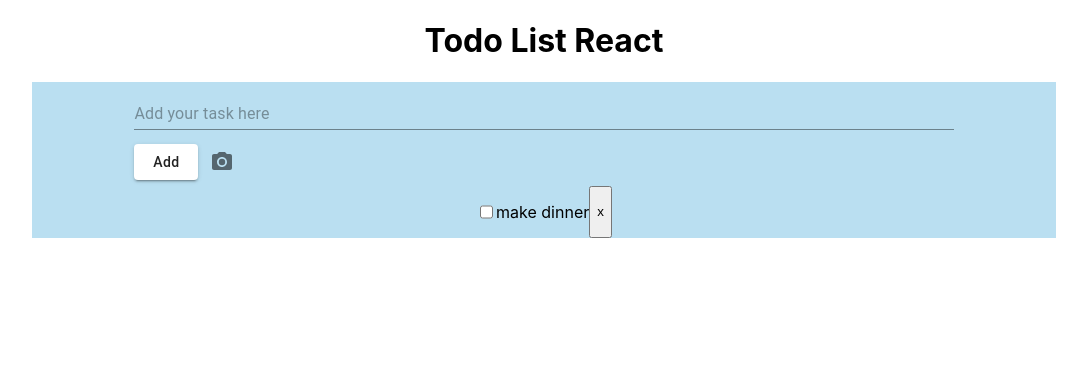
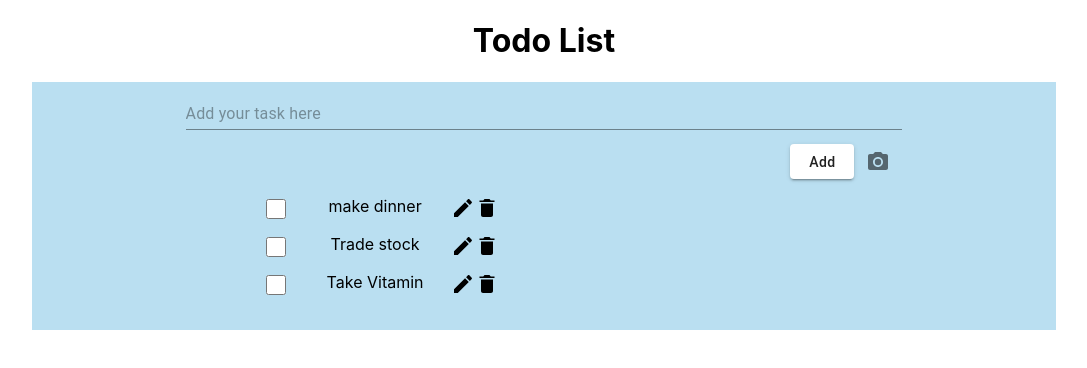
Before and after one commit to Alicerichardson28/todo-app-project-react-redux, a React (Create React App) app: page / in a window 1280 px wide. Shown: the top 368 px of the page, without its empty margins (96-1183 px from the left). Built offline with nearby package versions, Linux system fonts and the light colour scheme.

Commit message:
add icon edit and delete button from react icon

```diff
--- a/package.json
+++ b/package.json
@@ -10,6 +10,7 @@
     "@testing-library/user-event": "^12.1.10",
     "react": "^17.0.1",
     "react-dom": "^17.0.1",
+    "react-icons": "^4.2.0",
     "react-scripts": "4.0.1",
     "web-vitals": "^0.2.4"
   },
--- a/src/App.js
+++ b/src/App.js
@@ -5,7 +5,7 @@ import TodoList from './components/TodoList'
 function App() {
   return (
     <div className="App">
-      <h1>Todo List React</h1>
+      <h1>Todo List</h1>
       <TodoList/>
     </div>
   );
--- a/src/components/AddTodo/AddTodo.js
+++ b/src/components/AddTodo/AddTodo.js
@@ -16,7 +16,7 @@ const AddTodo = () => {
                 shrink: true,
             }}
             />
-            <div>
+            <div style={styles.containerBtn}>
                 <Button variant="contained" style={styles.btnAdd} component="span">
                     Add
                 </Button>
@@ -32,9 +32,17 @@ const styles = {
     container: {
         display: "flex",
         flexDirection: "column",
-        width: "80%"
+        justifyContent: "flex-end",
+        width: "70%"
+    },
+    containerBtn:{
+        display: "flex",
+        justifyContent: "flex-end",
+        alignItems: "center"
     },
     btnAdd: {
+        width: "50px",
+        height: "35px",
         backgroundColor: "#ffffff",
         textTransform: "capitalize"
     }
--- a/src/components/DisplayTodos/DisplayTodos.js
+++ b/src/components/DisplayTodos/DisplayTodos.js
@@ -11,6 +11,7 @@ const DisplayTodos = () => {
 
 const styles = {
     container: {
+        width : "100%",
         display: "flex",
         justifyContent: "space-between"
     }
--- a/src/components/DisplayTodos/Todo.js
+++ b/src/components/DisplayTodos/Todo.js
@@ -1,19 +1,56 @@
 import React from 'react';
+import { IoMdTrash, IoMdCreate } from "react-icons/io";
+
 
 const Todo = () => {
     return (
         <div style={styles.container}>
-            <input type="checkbox"></input>
-            <p>make dinner</p>
-            <button>x</button>
+            <div style={styles.todoList}>
+                <input style={styles.checkbox} type="checkbox"></input>
+                <p style={styles.listContent}>make dinner</p>
+                <div>
+                    <IoMdCreate size='24px'/>
+                    <IoMdTrash size='24px'/>
+                </div>
+            </div>
+            <div style={styles.todoList}>
+                <input style={styles.checkbox} type="checkbox"></input>
+                <p style={styles.listContent}>Trade stock</p>
+                <div>
+                    <IoMdCreate size='24px'/>
+                    <IoMdTrash size='24px'/>
+                </div>
+            </div>
+            <div style={styles.todoList}>
+                <input style={styles.checkbox} type="checkbox"></input>
+                <p style={styles.listContent}>Take Vitamin</p>
+                <div>
+                    <IoMdCreate size='24px'/>
+                    <IoMdTrash size='24px'/>
+                </div>
+            </div>
         </div>
     );
 };
 
 const styles = {
     container: {
+        marginTop: "10px",
+        marginBottom: "20px"
+    },
+    todoList: {
         display: "flex",
-        justifyContent: "space-evenly"
+        justifyContent: "space-between",
+        marginLeft: "220px",
+        marginBottom: "10px",
+        width: "60%"
+    },
+    listContent: {
+        margin: 0
+    },
+    checkbox: {
+        width: "40px",
+        height: "20px"
     }
 }
 
```
Also changed, not shown: 2 other files (tests, documents, lock files or other folders).
